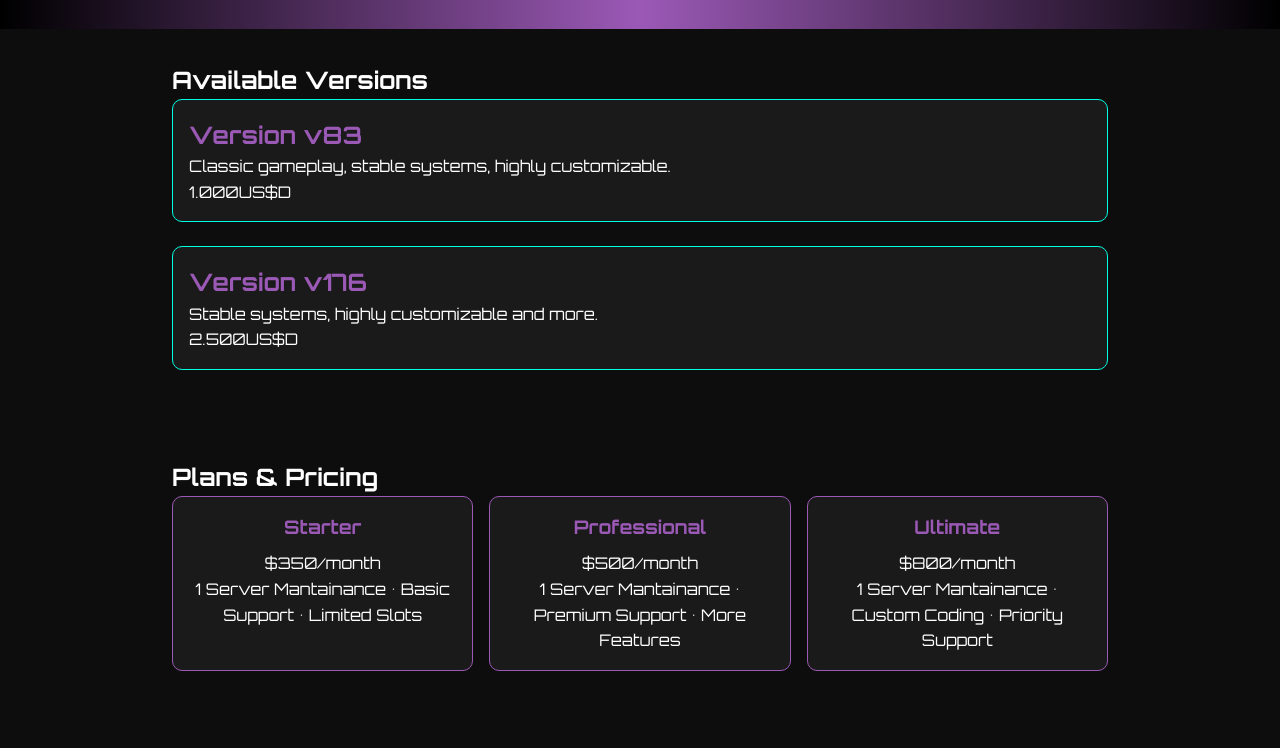
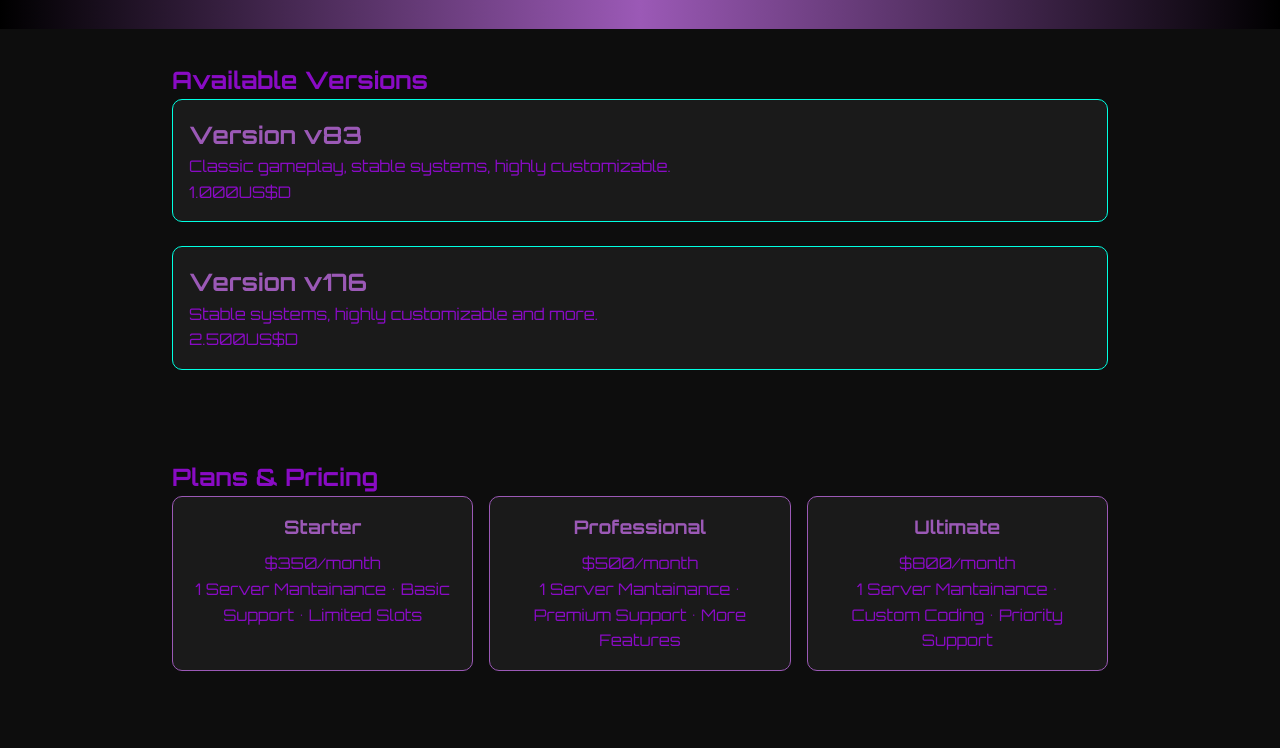
Before and after one commit to tutetaylor/softcode.github.io, a plain HTML site: page index.html in a window 1280 px wide. Shown: the part 143-891 px from the top of the page. Drawn offline with Linux system fonts and the light colour scheme.

Commit message:
Update index.html

```diff
--- a/index.html
+++ b/index.html
@@ -3,7 +3,7 @@
 <head>
   <meta charset="UTF-8" />
   <meta name="viewport" content="width=device-width, initial-scale=1.0" />
-  <title>Soft Code | MapleStory Servers</title>
+  <title>Soft</title><title>Code</title>
   <link rel="preconnect" href="https://fonts.googleapis.com">
   <link rel="preconnect" href="https://fonts.gstatic.com" crossorigin>
   <link href="https://fonts.googleapis.com/css2?family=Orbitron:wght@400;700&display=swap" rel="stylesheet">
@@ -11,7 +11,7 @@
     :root {
       --primary-color: #9b59b6;
       --background-color: #0d0d0d;
-      --text-color: #ffffff;
+      --text-color: #890BC4;
       --card-bg: #1a1a1a;
       --accent-color: #00ffe1;
     }
```
